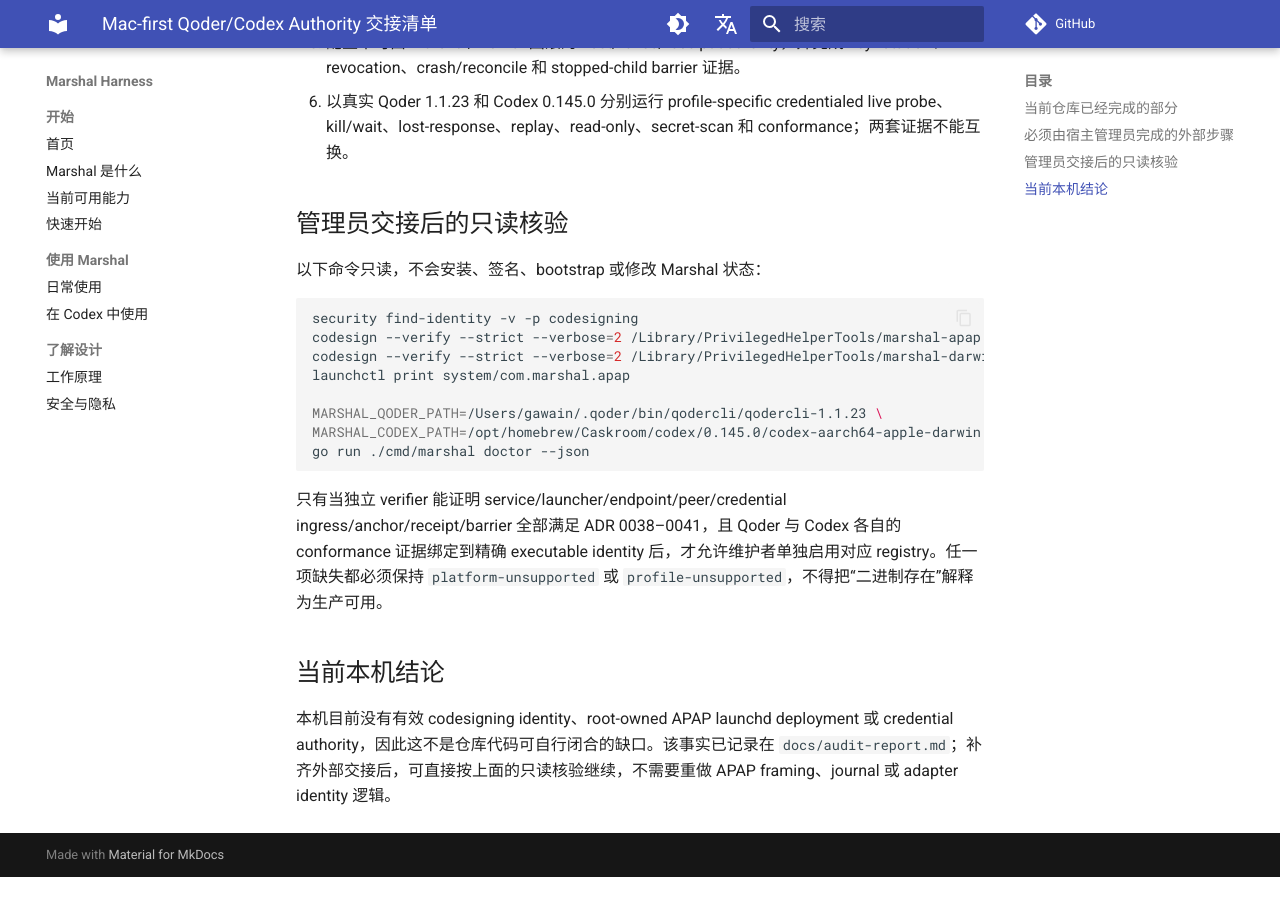
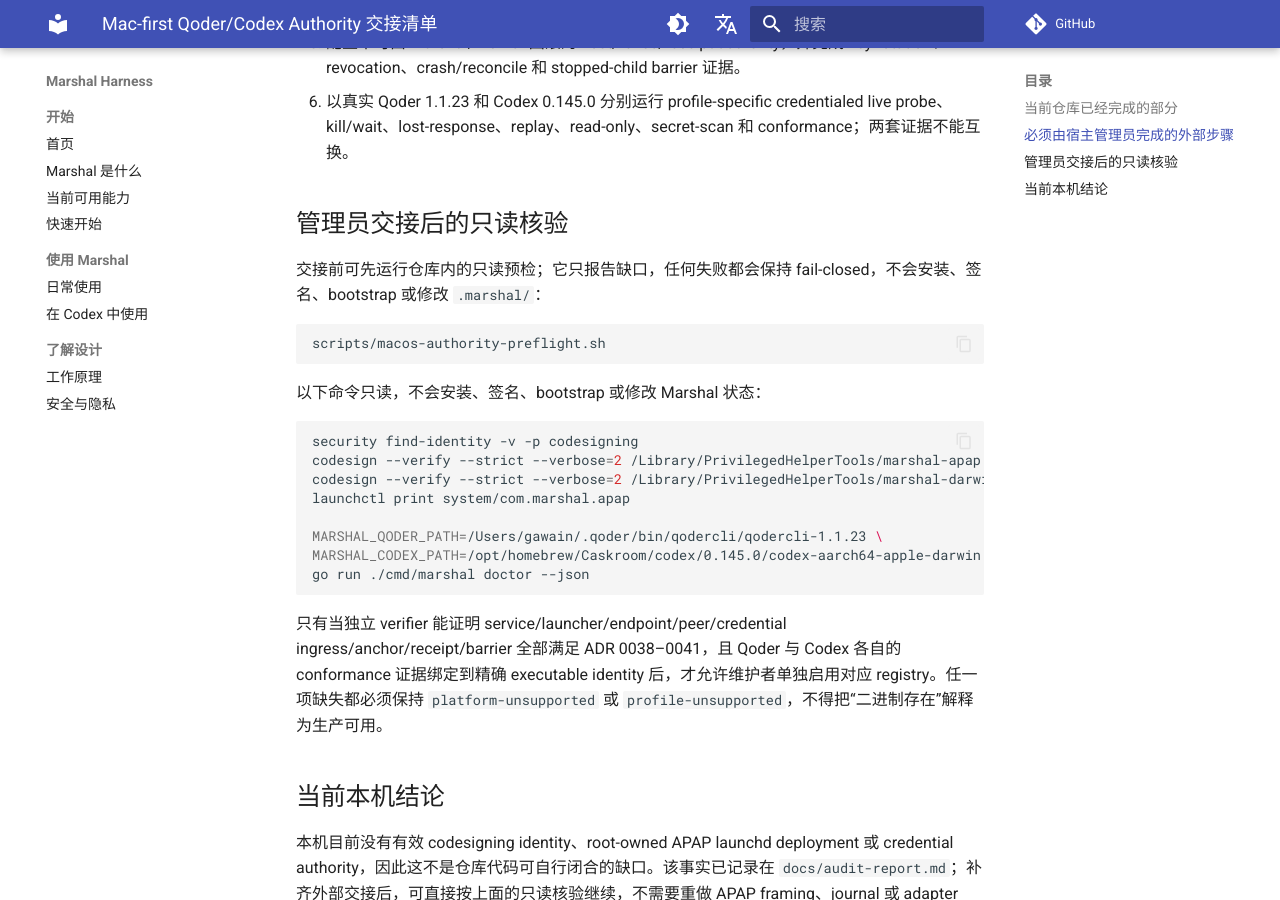
Before and after one commit to chiga0/marshal-harness, an MkDocs documentation site: the page built from docs/mac-first-authority-handoff.md, in a window 1280 px wide and 900 px high, scrolled down 975 px. Built offline with MkDocs 1.6.1 and Material for MkDocs 9.7.7, drawn with Linux system fonts in a browser that asks for light colours; comment, search, counter and statistics services are not loaded; before the commit the page ends 1852 px from its top, so only the background shows below that.

Commit message:
feat(darwin): add authority preflight

````diff
--- a/docs/mac-first-authority-handoff.md
+++ b/docs/mac-first-authority-handoff.md
@@ -23,6 +23,12 @@
 
 ## 管理员交接后的只读核验
 
+交接前可先运行仓库内的只读预检；它只报告缺口，任何失败都会保持 fail-closed，不会安装、签名、bootstrap 或修改 `.marshal/`：
+
+```sh
+scripts/macos-authority-preflight.sh
+```
+
 以下命令只读，不会安装、签名、bootstrap 或修改 Marshal 状态：
 
 ```sh
````
Also changed, not shown: docs/audit-report.md (+2 -0 lines), 1 other file.
